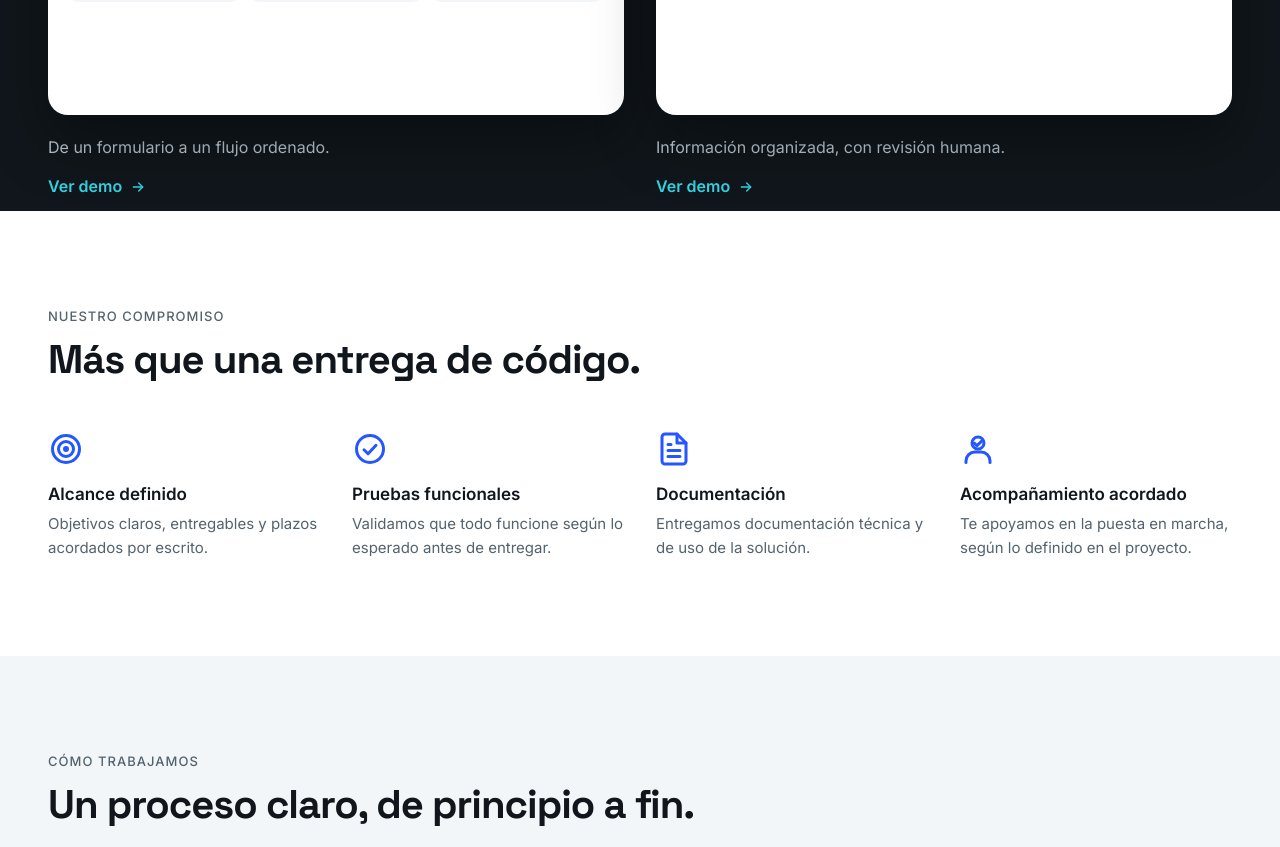
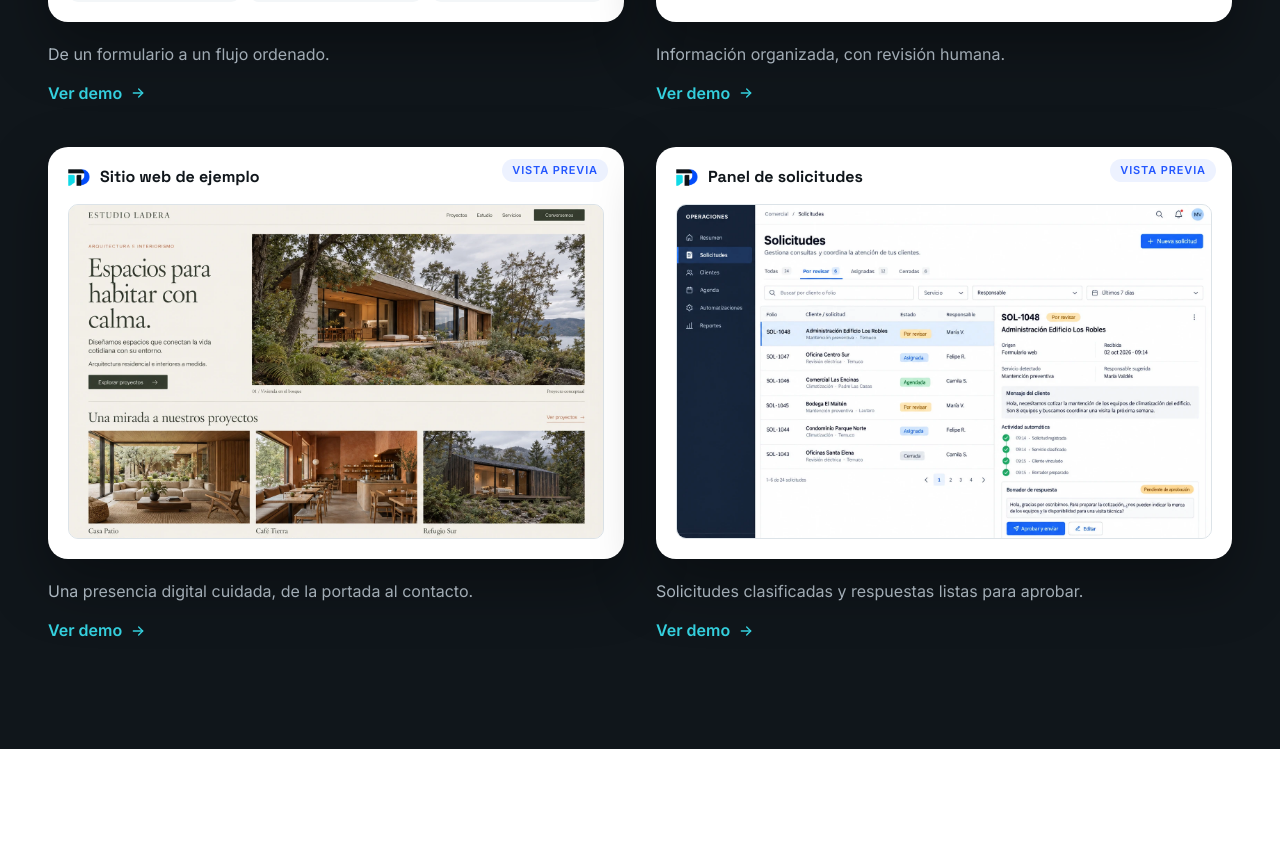
Before and after one commit to sebastian-cp/dta-next, a React (Vite) app: page / in a window 1280 px wide. Shown: the part 2472-3319 px from the top of the page. Built offline with nearby package versions, Linux system fonts and the light colour scheme.

Commit message:
Agrega demos con imagen: sitio web de ejemplo y panel de solicitudes

```diff
--- a/src/data/content.js
+++ b/src/data/content.js
@@ -72,6 +72,27 @@ export const BOARD_INITIAL = [
   { id: 7, title: 'Capacitación', company: 'Empresa G', col: 2 },
 ]
 
+export const IMAGE_DEMOS = {
+  web: {
+    title: 'Sitio web para un estudio de arquitectura',
+    src: '/demos/demo-sitio-web.webp',
+    width: 1536,
+    height: 1024,
+    service: 'web',
+    alt: 'Sitio web conceptual de un estudio de arquitectura e interiorismo ficticio: encabezado con navegación, título "Espacios para habitar con calma", imagen principal de una vivienda en el bosque y tres proyectos destacados.',
+    notice: 'Concepto ilustrativo de un sitio web. El estudio y los proyectos son ficticios y no corresponden a clientes de DTA Next.',
+  },
+  panel: {
+    title: 'Panel de solicitudes con automatización',
+    src: '/demos/demo-solicitudes.webp',
+    width: 1536,
+    height: 1024,
+    service: 'ia',
+    alt: 'Panel de operaciones conceptual: lista de solicitudes con folio, cliente, estado y responsable; a la derecha el detalle de la solicitud SOL-1048, su actividad automática y un borrador de respuesta pendiente de aprobación.',
+    notice: 'Concepto ilustrativo con datos ficticios. No es una aplicación real ni corresponde a clientes de DTA Next.',
+  },
+}
+
 export const DOC_SAMPLE = {
   Nombre: 'Contrato de servicios',
   Fecha: '12 de marzo de 2024',
--- /dev/null
+++ b/src/demos/ImageDemo.jsx
@@ -0,0 +1,35 @@
+import Button from '../components/Button.jsx'
+import Icon from '../components/Icon.jsx'
+import Modal, { ModalActions } from '../components/Modal.jsx'
+
+/** Vista previa recortada de un mock en imagen (tarjeta de la sección Demos). */
+export function ImagePreview({ demo }) {
+  return (
+    <div className="shot">
+      <img src={demo.src} width={demo.width} height={demo.height} alt={demo.alt} loading="lazy" />
+    </div>
+  )
+}
+
+/** Modal con la imagen completa; en pantallas angostas se desplaza para conservar legibilidad. */
+export function ImageModal({ demo, onClose, onQuote }) {
+  return (
+    <Modal open={!!demo} onClose={onClose} titleId="di-title" wide>
+      {demo && (
+        <>
+          <h2 id="di-title">{demo.title}</h2>
+          <div className="demo-banner">
+            <Icon name="i-info" />
+            <span>{demo.notice}</span>
+          </div>
+          <div className="shot-full" tabIndex={0} role="group" aria-label={`Imagen completa: ${demo.title}. Usa el scroll para recorrerla.`}>
+            <img src={demo.src} width={demo.width} height={demo.height} alt={demo.alt} />
+          </div>
+          <ModalActions onClose={onClose}>
+            <Button href="#contacto" onClick={(e) => { e.preventDefault(); onQuote(demo.service) }}>Quiero algo así</Button>
+          </ModalActions>
+        </>
+      )}
+    </Modal>
+  )
+}
--- a/src/sections/Demos.jsx
+++ b/src/sections/Demos.jsx
@@ -3,12 +3,14 @@ import Icon from '../components/Icon.jsx'
 import { MockToolbar } from '../components/ProductWindow.jsx'
 import { BoardPreview, BoardModal } from '../demos/BoardDemo.jsx'
 import { DocsPreview, DocsModal } from '../demos/DocsDemo.jsx'
+import { ImagePreview, ImageModal } from '../demos/ImageDemo.jsx'
+import { IMAGE_DEMOS } from '../data/content.js'
 
-function DemoCard({ title, label, caption, onOpen, children }) {
+function DemoCard({ title, label, caption, onOpen, badge = 'Demo', children }) {
   return (
     <article>
       <div className="window demo-win" role="img" aria-label={label}>
-        <span className="window__badge">Demo</span>
+        <span className="window__badge">{badge}</span>
         <div className="demo-win__head">
           <strong><img src="/brand/dta-next-symbol.png" alt="" width="22" height="18" />{title}</strong>
         </div>
@@ -54,11 +56,30 @@ export default function Demos({ onQuote }) {
           >
             <DocsPreview />
           </DemoCard>
+          <DemoCard
+            title="Sitio web de ejemplo"
+            badge="Vista previa"
+            label={IMAGE_DEMOS.web.alt}
+            caption="Una presencia digital cuidada, de la portada al contacto."
+            onOpen={() => setOpen('web')}
+          >
+            <ImagePreview demo={IMAGE_DEMOS.web} />
+          </DemoCard>
+          <DemoCard
+            title="Panel de solicitudes"
+            badge="Vista previa"
+            label={IMAGE_DEMOS.panel.alt}
+            caption="Solicitudes clasificadas y respuestas listas para aprobar."
+            onOpen={() => setOpen('panel')}
+          >
+            <ImagePreview demo={IMAGE_DEMOS.panel} />
+          </DemoCard>
         </div>
       </div>
 
       <BoardModal open={open === 'board'} onClose={close} onQuote={(s) => { close(); onQuote(s) }} />
       <DocsModal open={open === 'docs'} onClose={close} onQuote={(s) => { close(); onQuote(s) }} />
+      <ImageModal demo={IMAGE_DEMOS[open]} onClose={close} onQuote={(s) => { close(); onQuote(s) }} />
     </section>
   )
 }
--- a/src/styles/sections.css
+++ b/src/styles/sections.css
@@ -97,7 +97,8 @@
 @media (min-width: 1024px) { .demos { grid-template-columns: 1fr 1fr; gap: 32px; } }
 .demo__caption { margin-top: 20px; display: flex; flex-direction: column; gap: 4px; }
 .demo__caption p { color: var(--color-text-inverse-muted); }
-.demo-win { padding: 20px; min-height: 100%; }
+.demo-win { padding: 20px; flex: 1; }
+.demos > article { display: flex; flex-direction: column; }
 .demo-win__head { display: flex; align-items: center; justify-content: space-between; gap: 12px; padding-right: 72px; margin-bottom: 16px; }
 .demo-win__head strong { font: 700 1rem/1.3 var(--font-heading); display: flex; align-items: center; gap: 10px; }
 .demo-win__head img { width: 22px; height: auto; }
@@ -203,3 +204,9 @@
 .footer-nav a { text-decoration: none; font-weight: 500; font-size: .9375rem; min-height: 44px; display: inline-flex; align-items: center; }
 .footer-nav a:hover { color: var(--brand-blue); text-decoration: underline; text-underline-offset: 4px; }
 .footer-copy { font-size: .875rem; color: var(--color-text-muted); }
+
+/* Demos con imagen */
+.shot { border: 1px solid var(--color-border); border-radius: 10px; overflow: hidden; aspect-ratio: 16 / 10; background: var(--brand-mist); }
+.shot img { width: 100%; height: 100%; object-fit: cover; object-position: top left; }
+.shot-full { overflow: auto; border: 1px solid var(--color-border); border-radius: var(--radius-md); max-height: 62dvh; }
+.shot-full img { width: 100%; min-width: 720px; height: auto; }
```
Also changed, not shown: public/demos/demo-sitio-web.webp (added), public/demos/demo-solicitudes.webp (added).
